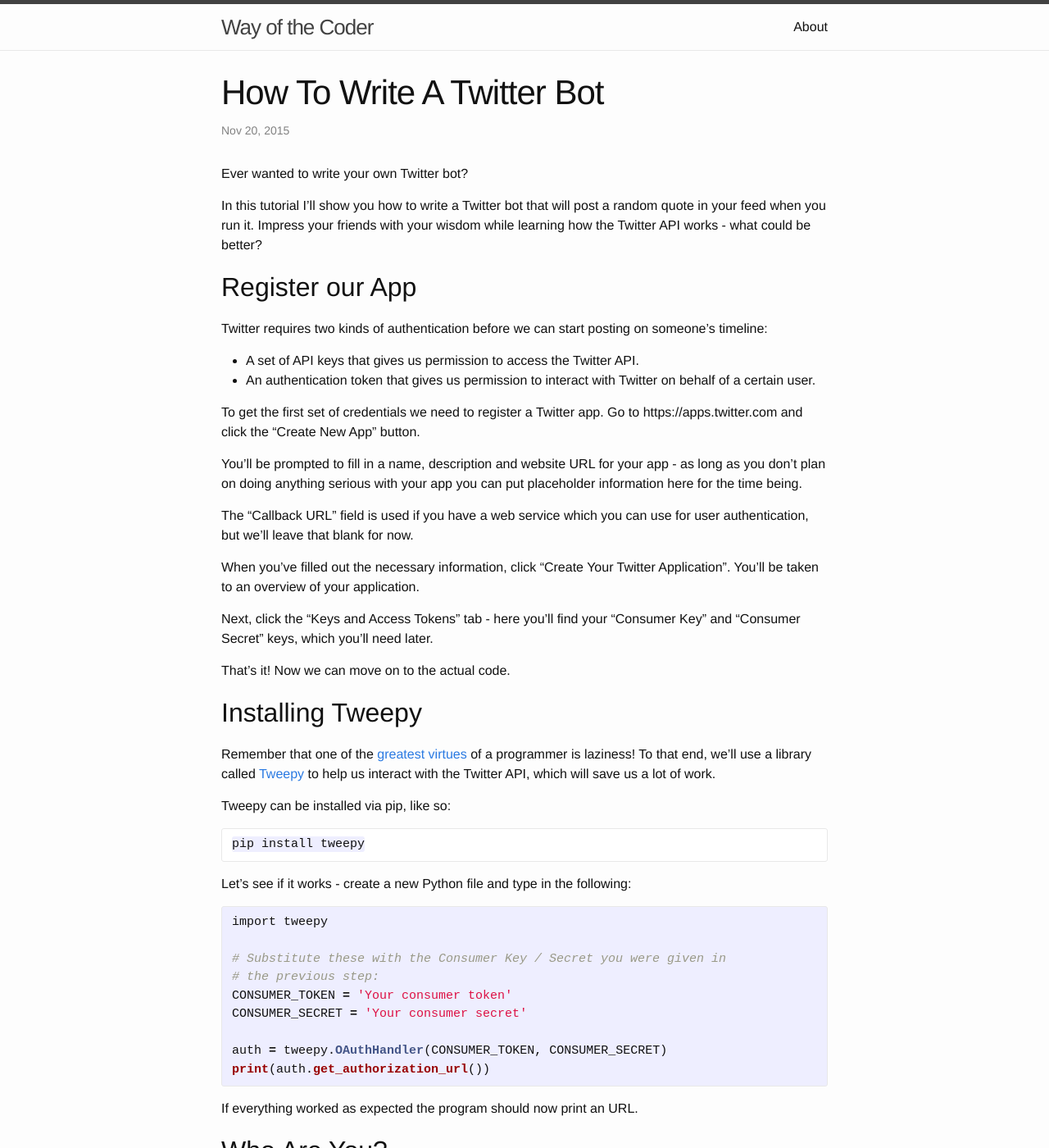
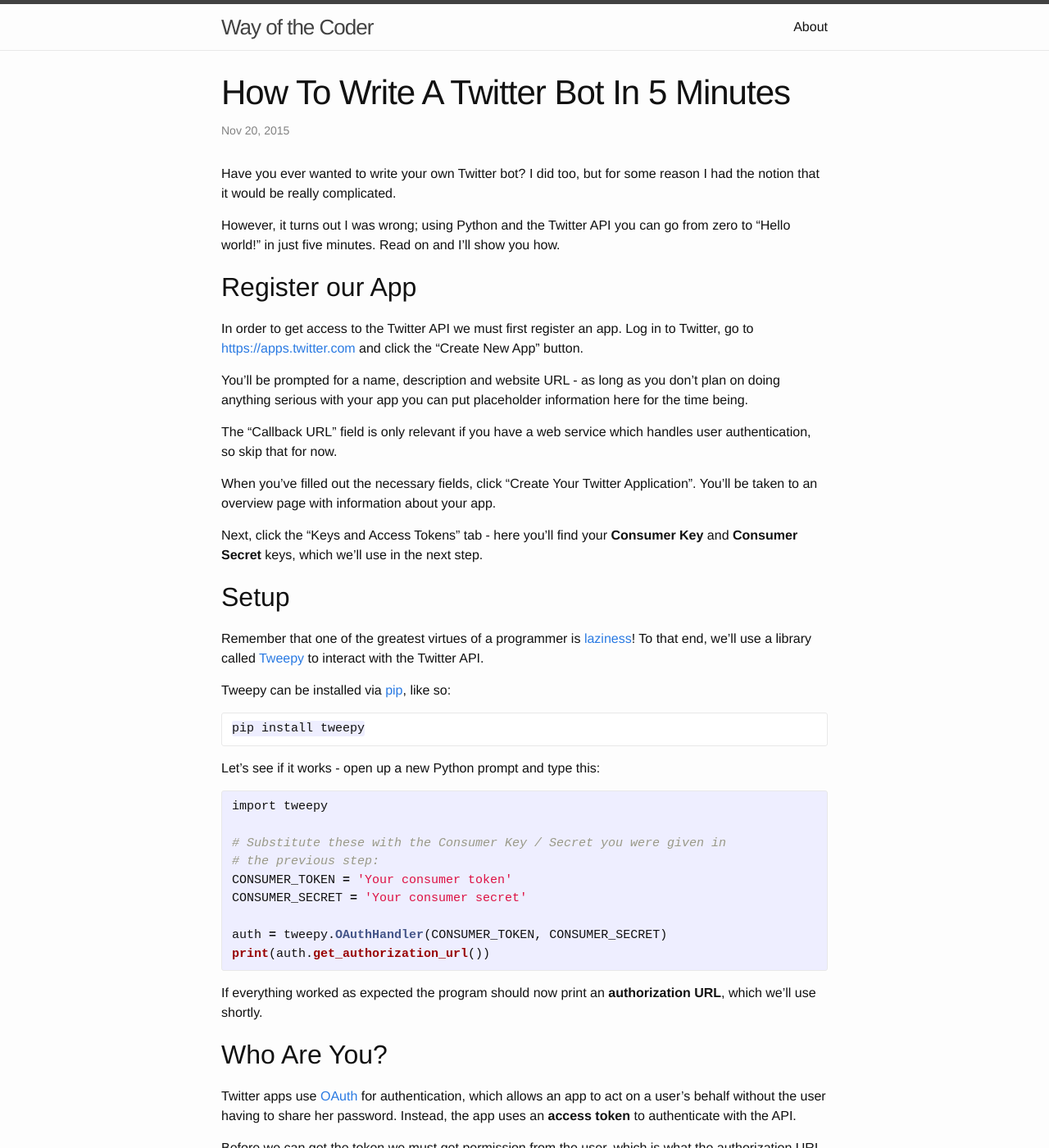
Before and after one commit to chreke/johnytex.github.io, a Jekyll site: the page built from _posts/2015-11-20-how-to-write-a-twitter-bot-part-1.md, in a window 1280 px wide and 1400 px high. Shown: the whole window at 82% size. Built offline with Jekyll 4.4.1, drawn with Linux system fonts in a browser that asks for light colours; some of the changed text lies outside the part shown.

Commit message:
Update article

```diff
--- a/_posts/2015-11-20-how-to-write-a-twitter-bot-part-1.md
+++ b/_posts/2015-11-20-how-to-write-a-twitter-bot-part-1.md
@@ -1,20 +1,21 @@
 ---
 layout: post
-title:  "How To Write A Twitter Bot"
+title:  "How To Write A Twitter Bot In 5 Minutes"
 date:   2015-11-20 11:00:00
 categories: tutorial
 ---
 
-Ever wanted to write your own Twitter bot?
+Have you ever wanted to write your own Twitter bot? I did too, but for
+some reason I had the notion that it would be really complicated.
 
-In this tutorial I'll show you how to write a Twitter bot that will
-post a random quote in your feed when you run it. Impress your friends
-with your wisdom while learning how the Twitter API works - what could
-be better?
+However, it turns out I was wrong; using Python and the Twitter API you can go
+from zero to "Hello world!" in just five minutes. Read on and I'll show you
+how.
 
 Register our App
 ----------------
 
+<!--
 Twitter requires two kinds of authentication before we can start
 posting on someone's timeline:
 
@@ -25,37 +26,39 @@
 
 To get the first set of credentials we need to register a Twitter app.
 Go to https://apps.twitter.com and click the "Create New App" button.
+-->
 
-You'll be prompted to fill in a name, description and website URL for
-your app - as long as you don't plan on doing anything serious with
-your app you can put placeholder information here for the time being.
+In order to get access to the Twitter API we must first register an
+app. Log in to Twitter, go to [https://apps.twitter.com][apps] and
+click the "Create New App" button.
 
-The "Callback URL" field is used if you have a web service which you
-can use for user authentication, but we'll leave that blank for now.
+You'll be prompted for a name, description and website URL - as long
+as you don't plan on doing anything serious with your app you can put
+placeholder information here for the time being.
 
-When you've filled out the necessary information, click "Create Your
-Twitter Application". You'll be taken to an overview of your
-application.
+The "Callback URL" field is only relevant if you have a web service
+which handles user authentication, so skip that for now.
+
+When you've filled out the necessary fields, click "Create Your
+Twitter Application". You'll be taken to an overview page with
+information about your app.
 
 Next, click the "Keys and Access Tokens" tab - here you'll find your
-"Consumer Key" and "Consumer Secret" keys, which you'll need later.
+**Consumer Key** and **Consumer Secret** keys, which we'll use in the
+next step.
 
-That's it! Now we can move on to the actual code.
+Setup
+-----
 
-Installing Tweepy
------------------
+Remember that one of the greatest virtues of a programmer is
+[laziness][laziness]! To that end, we'll use a library called
+[Tweepy][tweepy] to interact with the Twitter API.
 
-Remember that one of the [greatest virtues][laziness] of a programmer
-is laziness! To that end, we'll use a library called [Tweepy][tweepy]
-to help us interact with the Twitter API, which will save us a lot of
-work.
-
-Tweepy can be installed via pip, like so:
+Tweepy can be installed via [pip][pip], like so:
 
     pip install tweepy
 
-Let's see if it works - create a new Python file and type in the
-following:
+Let's see if it works - open up a new Python prompt and type this:
 
 {% highlight python %}
 import tweepy
@@ -70,55 +73,45 @@
 
 {% endhighlight %}
 
-If everything worked as expected the program should now print an URL.
+If everything worked as expected the program should now print an
+**authorization URL**, which we'll use shortly.
 
 Who Are You?
 ------------
 
-Twitter uses OAuth for authentication, which allows an app to act on
-a user's behalf without having to share her password. Instead of the
-user's password, we'll be given an *authentication token* that we can
-use to log in to the Twitter API.
+Twitter apps use [OAuth][oauth] for authentication, which allows an
+app to act on a user's behalf without the user having to share her
+password. Instead, the app uses an **access token** to authenticate
+with the API.
 
-However, before we get the token the user must grant us permission to
-use her account, which is what the authorization URL is used for.
-After the user has approved our app she'll get a *verification code*
-which we can exchange for an OAuth token.
+Before we can get the token we must get permission from the user, which is what
+the authorization URL is for. Open the authorization URL you got in the
+previous stepg and grant the app access to your account.
 
-The following lines will ask for the user's verification code and
-fetch an OAuth token from the Twitter API:
+After granting the app access, you'll be given a **verification
+code**, which we can trade for an OAuth token. Copy the verification
+code, then go back to the Python shell and enter the following
+commands:
 
 {% highlight python %}
-verification_code = raw_input('Enter verification code: ')
-oauth_key, oauth_secret = auth.get_access_token(verification_code)
-{% endhighlight %}
+# Substitute this with your verification code:
+VERIFICATION_CODE = 'Your verification code'
+oauth_key, oauth_secret = auth.get_access_token(VERIFICATION_CODE)
 
-The OAuth token consists of a key and a secret, both of which are
-valid forever, as the user doesn't revoke our access. That means if we
-save the token the user won't have to log in every time she wants to
-use the app.
-
-However, let's settle for printing the token for now:
-
-{% highlight python %}
 print(oauth_key)
 print(oauth_secret)
 {% endhighlight %}
 
-Run the script again. When it prints the authorization URL, open the
-it in a web browser. You'll be asked to grant the app some
-permissions. After you've done that, you'll get the verification code
-which you can enter into the app.
-
-If everything worked as expected the app should now spit out the
-values for `OAUTH_KEY` and `OAUTH_SECRET`. Make sure to write them
-down - you'll need them later!
+The OAuth token consists of a key and a secret, both of which are
+valid forever or until you revoke the app's access. In the next step,
+we'll use the key and secret to authenticate with the API, so write
+them down.
 
 Time to Post
 ------------
 
 Now we have everything we need to start posting! Create a new Python
-and enter the following lines:
+script with the following lines:
 
 {% highlight python %}
 import tweepy
@@ -135,43 +128,49 @@
 api.update_status('Hello world!')
 {% endhighlight %}
 
-If everything works as expected, the program should post "Hello
-world!" to your timeline. Congratulations, you've created your first
-Twitter bot!
+Try running the script; it should post "Hello world!" on your
+timeline. Go to Twitter and admire your handiwork---you've created
+your first bot!
 
 Getting Sophisticated
 ---------------------
 
 You would probably lose a lot of followers if all you ever posted was
-"Hello world!", so let's mix things up a little.
+"Hello world!", so let's mix things up a bit.
 
-To make things easier I've compiled a list of tweet-length nuggets of
-wisdom from [Wikiquote][wikiquote] and put them in a plaintext file:
-(link here) Download it and put it in the same directory as your
-Python script.
+Since everyone loves famous quotes I've compiled a list of
+tweet-length nuggets of wisdom from [Wikiquote][wikiquote] and put
+them in a plaintext file. To use them, download [quotes.txt][quotes]
+and save it in the same directory as your Python script.
 
-We'll start by creating a list of quotes. Each quote is on its own
-line, so all we have to do is read the file into a list of lines:
+In order to be able to pick a random quote we need to read the quotes
+into a list. Since each quote is on its own line, all we need to do is
+to open the file and use the `list()` function:
 
 {% highlight python %}
 with open('quotes.txt') as f:
     quotes = list(f)
 {% endhighlight %}
 
-To make things easier we can use Python's `random` module. Put this at
-the start of the script:
+To make selecting quotes easier we can use Python's `random` module.
+Put this at the start of the script:
 
 {% highlight python %}
 import random
 {% endhighlight %}
 
-Now we can use `random.choice` to pick a random quote from the list:
+Instead of "Hello world!" we can now use `random.choice` to pick
+a random quote from the list:
 
 {% highlight python %}
 api.update_status(random.choice(quotes))
 {% endhighlight %}
 
+
+[apps]: https://apps.twitter.com
 [laziness]: http://c2.com/cgi/wiki?LazinessImpatienceHubris
 [tweepy]: http://www.tweepy.org/
 [pip]: https://docs.python.org/2.7/installing/
 [wikiquote]: https://en.wikiquote.org
+[oauth]: https://en.wikipedia.org/wiki/OAuth
+[quotes]: https://gist.githubusercontent.com/johnytex/5e6d900ac2bc0ef282fd/raw/181f9df9c03baf460e431964b40bd7f896dd142c/quotes.txt
```
